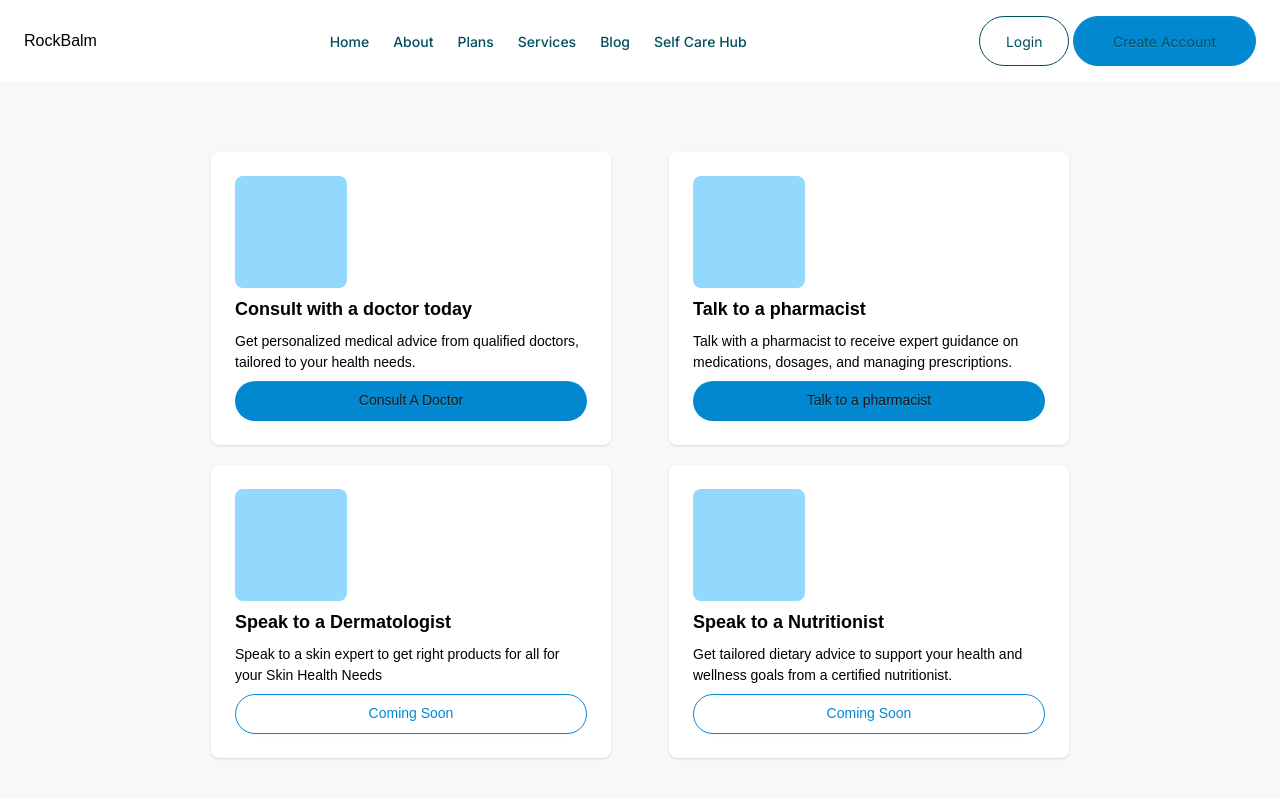
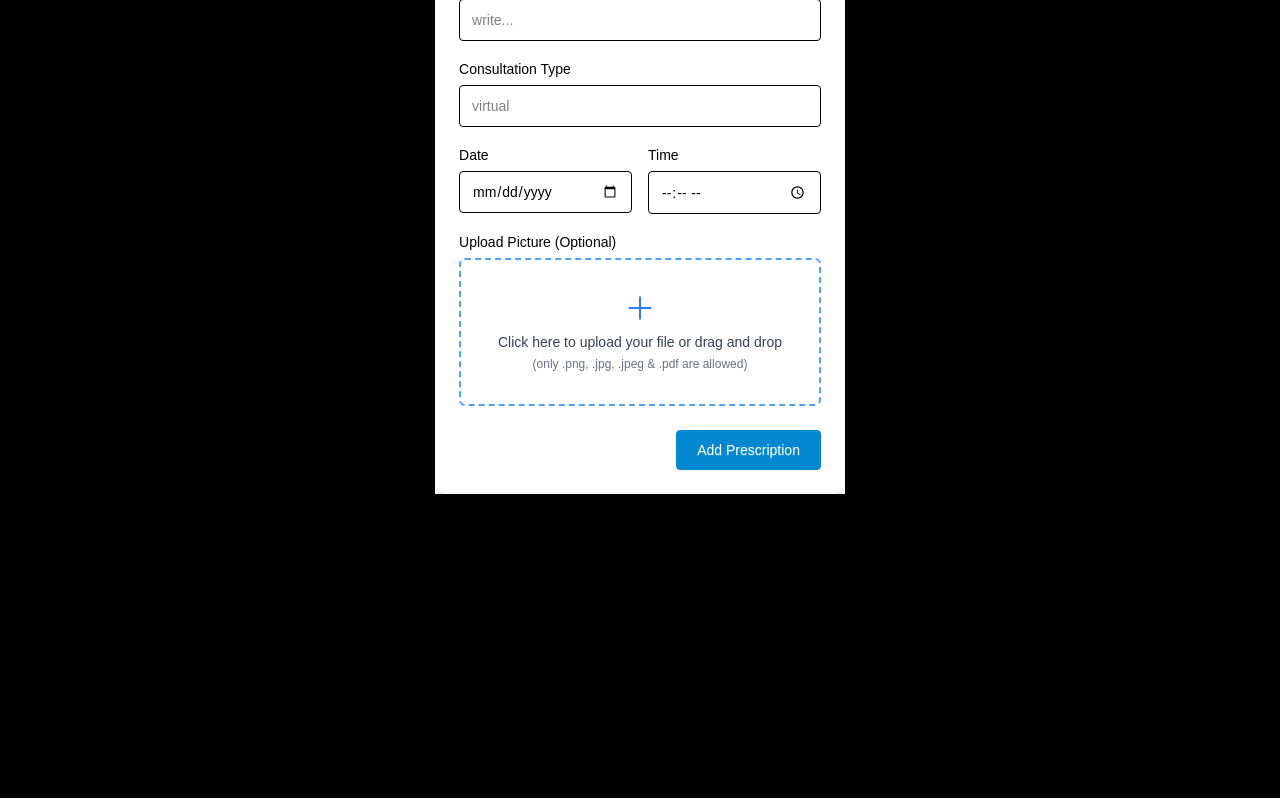
Before and after one commit to kentworld08/RockBalm, a Next.js app: page /Consultation in a window 1280 px wide. Both pictures are taken after a click on the button "Consult A Doctor". Shown: the part 536-1334 px from the top of the page. Built offline with nearby package versions, Linux system fonts and the light colour scheme.

Commit message:
feat: add medical comsultaion

```diff
--- a/app/Consultation/page.tsx
+++ b/app/Consultation/page.tsx
@@ -1,12 +1,26 @@
+"use client";
+
 import ConsultationCard from "@/components/Consultation/ConsultationCard";
+import ConsultDoctorForm from "@/components/Consultation/ConsultDoctorForm";
 import MedicalConsultation from "@/components/Consultation/MedicalConsultation";
 import React from "react";
+import { useState } from "react";
 
 const ConsultationPage = () => {
+  const [consultation, setConsultation] = useState("");
   return (
-    <main className="overflow-hidden">
+    <main className="overflow-hidden relative">
       <MedicalConsultation />
-      <ConsultationCard />
+      <ConsultationCard setConsultation={setConsultation} />
+      {consultation !== "" && (
+        <div className="bg-black bg-opacity-40 absolute inset-0 flex justify-center items-center z-50">
+          <div className="bg-white">
+            {consultation === "Consult" && (
+              <ConsultDoctorForm setConsultation={setConsultation} />
+            )}
+          </div>
+        </div>
+      )}
     </main>
   );
 };
--- /dev/null
+++ b/components/Consultation/ConsultDoctorForm.tsx
@@ -0,0 +1,136 @@
+import React, { useRef, useState } from "react";
+
+type ConsultDoctorFormProps = {
+  setConsultation: React.Dispatch<React.SetStateAction<string>>;
+};
+
+const ConsultDoctorForm: React.FC<ConsultDoctorFormProps> = ({
+  setConsultation,
+}) => {
+  const fileInputRef = useRef<HTMLInputElement | null>(null);
+  const [fileName, setFileName] = useState<string>("");
+
+  const handleFileChange = (e: React.ChangeEvent<HTMLInputElement>) => {
+    const file = e.target.files?.[0];
+    if (file) {
+      setFileName(file.name);
+    }
+  };
+
+  const handleClick = () => {
+    fileInputRef.current?.click();
+  };
+
+  return (
+    <div className="flex justify-center items-center bg-[#f9fafb] rounded-2xl">
+      <div className="bg-white px-6 py-6 rounded-xl w-full max-w-[34rem] shadow-lg">
+        <div className="text-black flex justify-between items-center mb-4">
+          <h1 className="text-lg font-semibold">Consult a Doctor</h1>
+          <button
+            onClick={() => setConsultation("")}
+            className="bg-[#92D9FD]/20 text-black rounded-full border-none px-3 py-1 hover:bg-[#92D9FD]/40 text-sm"
+          >
+            x
+          </button>
+        </div>
+
+        <form className="flex flex-col text-black gap-4 mt-3">
+          <div>
+            <label className="text-sm font-medium">
+              Reason For Consultation
+            </label>
+            <input
+              type="text"
+              placeholder="write..."
+              className="w-full border border-black rounded-sm py-2.5 px-3 mt-1 placeholder:text-sm text-sm"
+            />
+          </div>
+
+          <div>
+            <label className="text-sm font-medium">Consultation Type</label>
+            <input
+              type="text"
+              placeholder="virtual"
+              className="w-full border border-black rounded-sm py-2.5 px-3 mt-1 placeholder:text-sm text-sm"
+            />
+          </div>
+
+          <div className="flex gap-4">
+            <div className="w-full">
+              <label className="text-sm font-medium">Date</label>
+              <input
+                type="date"
+                className="border border-black rounded-sm py-2.5 px-3 mt-1 text-sm block w-full"
+              />
+            </div>
+            <div className="w-full">
+              <label className="text-sm font-medium">Time</label>
+              <input
+                type="time"
+                className="border border-black rounded-sm py-2.5 px-3 mt-1 text-sm block w-full"
+              />
+            </div>
+          </div>
+
+          <div>
+            <label className="text-sm font-medium">
+              Upload Picture (Optional)
+            </label>
+
+            <div
+              onClick={handleClick}
+              className="mt-1 border-2 border-dashed border-blue-400 rounded-md py-8 px-4 flex flex-col items-center justify-center text-center cursor-pointer hover:bg-blue-50 transition-colors"
+            >
+              <svg
+                xmlns="http://www.w3.org/2000/svg"
+                className="h-8 w-8 text-blue-500 mb-2"
+                fill="none"
+                viewBox="0 0 24 24"
+                stroke="currentColor"
+                strokeWidth={1.5}
+              >
+                <path
+                  strokeLinecap="round"
+                  strokeLinejoin="round"
+                  d="M12 4v16m8-8H4"
+                />
+              </svg>
+
+              <p className="text-sm text-gray-700 font-medium">
+                Click here to upload your file or drag and drop
+              </p>
+              <p className="text-xs text-gray-500 mt-1">
+                (only .png, .jpg, .jpeg & .pdf are allowed)
+              </p>
+
+              {fileName && (
+                <p className="text-xs text-green-600 mt-2">
+                  ✅ {fileName} uploaded
+                </p>
+              )}
+
+              <input
+                ref={fileInputRef}
+                type="file"
+                accept=".png,.jpg,.jpeg,.pdf"
+                className="hidden"
+                onChange={handleFileChange}
+              />
+            </div>
+          </div>
+
+          <div className="flex justify-end mt-2">
+            <button
+              type="submit"
+              className="btn border-secondary bg-secondary text-white text-sm px-5 py-2.5 font-medium"
+            >
+              Add Prescription
+            </button>
+          </div>
+        </form>
+      </div>
+    </div>
+  );
+};
+
+export default ConsultDoctorForm;
--- a/components/Consultation/ConsultationCard.tsx
+++ b/components/Consultation/ConsultationCard.tsx
@@ -1,7 +1,20 @@
-import React from "react";
+"use client";
 
-const ConsultationCard = () => {
-  const BlogCardData = [
+type ConsultationCardProps = {
+  setConsultation: React.Dispatch<React.SetStateAction<string>>;
+};
+
+type BlogCard = {
+  title: string;
+  description: string;
+  btn: string;
+  color: string;
+};
+
+const ConsultationCard: React.FC<ConsultationCardProps> = ({
+  setConsultation,
+}) => {
+  const BlogCardData: BlogCard[] = [
     {
       title: "Consult with a doctor today",
       description:
@@ -42,6 +55,7 @@ const ConsultationCard = () => {
             <p className="text-black">{item.description}</p>
             <div className="card-actions">
               <button
+                onClick={() => setConsultation(item.btn.split(" ").at(0) ?? "")}
                 style={{ backgroundColor: item.color, border: item.color }}
                 className={`w-full rounded-full py-2 font-medium btn ${
                   item.btn === "Coming Soon"
```
